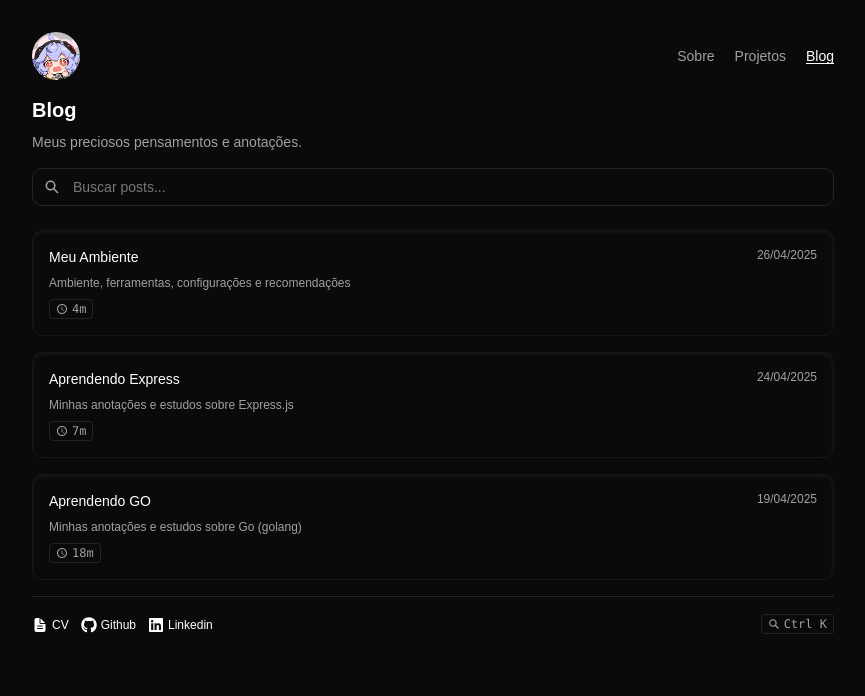
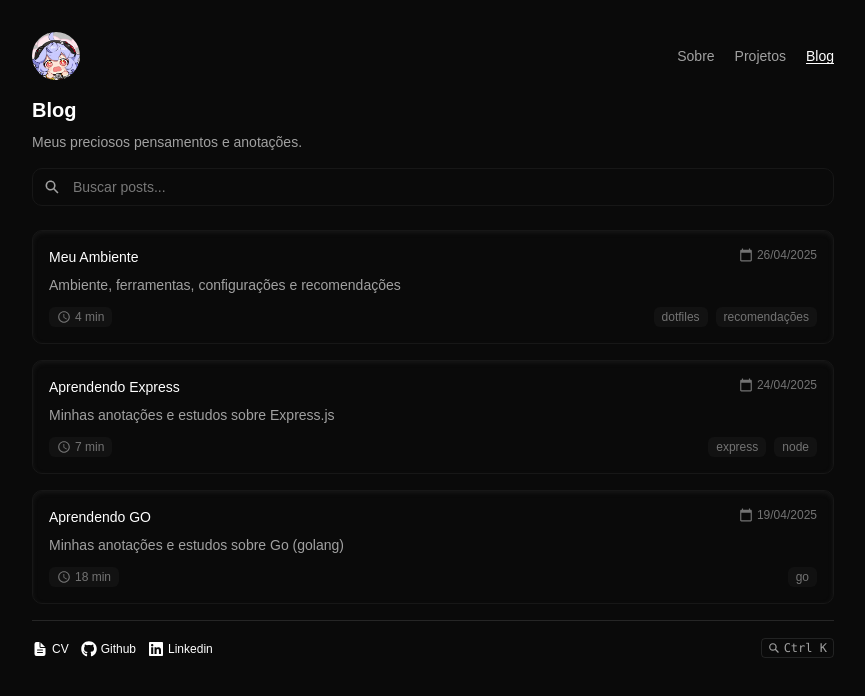
Before and after one commit to coelhomarcus/marcus, a React (Vite) app: page /blog in a window 1280 px wide. Shown: the top 696 px of the page, without its empty margins (207-1072 px from the left). Built offline with nearby package versions, Linux system fonts and the light colour scheme; a web font is replaced by a local one.

Commit message:
improve blog card

```diff
--- a/src/components/About/About.tsx
+++ b/src/components/About/About.tsx
@@ -92,7 +92,7 @@ const ProjectPostGrid = () => {
               {project.tech?.map((tech, index) => (
                 <Badge
                   key={index}
-                  className="text-xs px-2 py-0.5 rounded-full bg-neutral-800/30 text-neutral-400 border-neutral-800/30"
+                  className="text-xs px-2 py-0.5 rounded-sm bg-neutral-800/30 text-neutral-400 border-neutral-800/30"
                   variant="outline"
                 >
                   {tech}
@@ -135,7 +135,7 @@ const ProjectPostGrid = () => {
               {post.tags.map((tag, index) => (
                 <Badge
                   key={index}
-                  className="text-xs px-2 py-0.5 rounded-full bg-neutral-800/30 text-neutral-400 border-neutral-800/30"
+                  className="text-xs px-2 py-0.5 rounded-sm bg-neutral-800/30 text-neutral-400 border-neutral-800/30"
                   variant="outline"
                 >
                   {tag}
--- a/src/components/Blog/Blog.tsx
+++ b/src/components/Blog/Blog.tsx
@@ -1,6 +1,6 @@
 import { Link } from "react-router";
 import { arrBlog } from "../../utils/data";
-import { MdAccessTime } from "react-icons/md";
+import { MdAccessTime, MdCalendarToday } from "react-icons/md";
 import { useState } from "react";
 import { IoSearchSharp } from "react-icons/io5";
 import PageTitle from "@/components/PageTitle/PageTitle";
@@ -11,27 +11,50 @@ const BlogCard = ({
   date,
   desc,
   time,
+  tags,
 }: {
   slug: string;
   title: string;
   date: string;
   desc: string;
   time: number;
+  tags?: string[];
 }) => {
   return (
     <Link
       to={`/blog/${slug}`}
       key={slug}
-      className="space-y-2 block shadow-inner shadow-neutral-900 p-4 rounded-lg border border-neutral-900 transition-colors hover:transition-none hover:bg-neutral-900/40"
+      className="group relative block rounded-[var(--radius)] p-4 transition-all duration-300
+      border border-neutral-900 hover:bg-neutral-900/40 shadow-inner shadow-neutral-900"
     >
-      <div className="flex flex-col gap-2 md:flex-row md:gap-5 justify-between">
-        <h1 className="text-sm font-medium">{title}</h1>
-        <p className="text-xs text-neutral-400">{date}</p>
-      </div>
-      <p className="text-xs text-neutral-400">{desc}</p>
-      <div className="flex cursor-pointer text-neutral-400">
-        <div className="pointer-events-none inline-flex h-5 select-none items-center gap-1 rounded border px-1.5 font-mono text-xs font-medium opacity-100">
-          <MdAccessTime /> {time}m
+      <div className="flex flex-col h-full">
+        <div className="flex justify-between items-start mb-2">
+          <h3 className="text-sm font-medium text-white">{title}</h3>
+          <div className="flex items-center gap-1 text-xs text-neutral-500">
+            <MdCalendarToday size={14} />
+            <span>{date}</span>
+          </div>
+        </div>
+
+        <p className="text-sm text-neutral-400 mb-3 flex-grow">{desc}</p>
+
+        <div className="flex justify-between items-center">
+          <div className="flex items-center gap-1 text-xs rounded-sm bg-neutral-800/30 text-neutral-500 border-neutral-800/30 px-2 py-0.5">
+            <MdAccessTime size={14} />
+            <span>{time} min</span>
+          </div>
+          {tags && tags.length > 0 && (
+            <div className="flex gap-2 flex-wrap">
+              {tags.slice(0, 2).map((tag, i) => (
+                <span
+                  key={i}
+                  className="text-xs px-2 py-0.5 rounded-sm bg-neutral-800/30 text-neutral-500 border-neutral-800/30"
+                >
+                  {tag}
+                </span>
+              ))}
+            </div>
+          )}
         </div>
       </div>
     </Link>
@@ -55,20 +78,18 @@ const Blog = () => {
       <p className="text-neutral-400 text-sm mb-4">
         Meus preciosos pensamentos e anotações.
       </p>
-
       <div className="mb-6 relative">
         <div className="absolute inset-y-0 left-0 flex items-center pl-3 pointer-events-none text-neutral-400">
           <IoSearchSharp />
         </div>
         <input
           type="text"
-          className="w-full p-2 pl-10 text-sm rounded-lg bg-neutral-950 border border-neutral-800 focus:outline-none focus:ring-1 focus:ring-neutral-800 text-neutral-200"
+          className="w-full p-2 pl-10 text-sm rounded-[var(--radius)] bg-neutral-950 border border-neutral-900 focus:outline-none focus:ring-1 focus:ring-neutral-800 text-neutral-200"
           placeholder="Buscar posts..."
           value={searchTerm}
           onChange={(e) => setSearchTerm(e.target.value)}
         />
       </div>
-
       <div className="space-y-4">
         {filteredPosts.length > 0 ? (
           filteredPosts.map((post) => (
@@ -79,6 +100,7 @@ const Blog = () => {
               date={post.date}
               desc={post.desc}
               time={post.time}
+              tags={post.tags}
             />
           ))
         ) : (
--- a/src/components/ProjectCard/ProjectCard.tsx
+++ b/src/components/ProjectCard/ProjectCard.tsx
@@ -12,14 +12,12 @@ const ProjectCard = ({ href, name, desc, tech = [] }: ProjectCardProps) => {
     <a
       href={href}
       className="group relative block rounded-[var(--radius)] p-4 transition-all duration-300
-            border border-neutral-900 hover:bg-neutral-900/40 shadow-inner shadow-neutral-900 hover:border-neutral-800"
+            border border-neutral-900 hover:bg-neutral-900/40 shadow-inner shadow-neutral-900"
       rel="noreferrer noopener"
       target="_blank"
     >
       <div className="flex flex-col h-full">
-        {" "}
         <div className="flex justify-between items-start mb-2">
-          {" "}
           <h3 className="text-sm font-medium text-white">{name}</h3>
           <span className="opacity-50 group-hover:opacity-90 transition-opacity">
             <ArrowUpRight
@@ -31,11 +29,10 @@ const ProjectCard = ({ href, name, desc, tech = [] }: ProjectCardProps) => {
         <p className="text-sm text-neutral-400 mb-3 flex-grow">{desc}</p>
         {tech && tech.length > 0 && (
           <div className="flex gap-2 flex-wrap mt-auto">
-            {" "}
             {tech.map((t, i) => (
               <span
                 key={i}
-                className="text-xs px-2 py-0.5 rounded-full bg-neutral-800/40 text-neutral-400"
+                className="text-xs px-2 py-0.5 rounded-sm bg-neutral-800/40 text-neutral-400"
               >
                 {t}
               </span>
```
